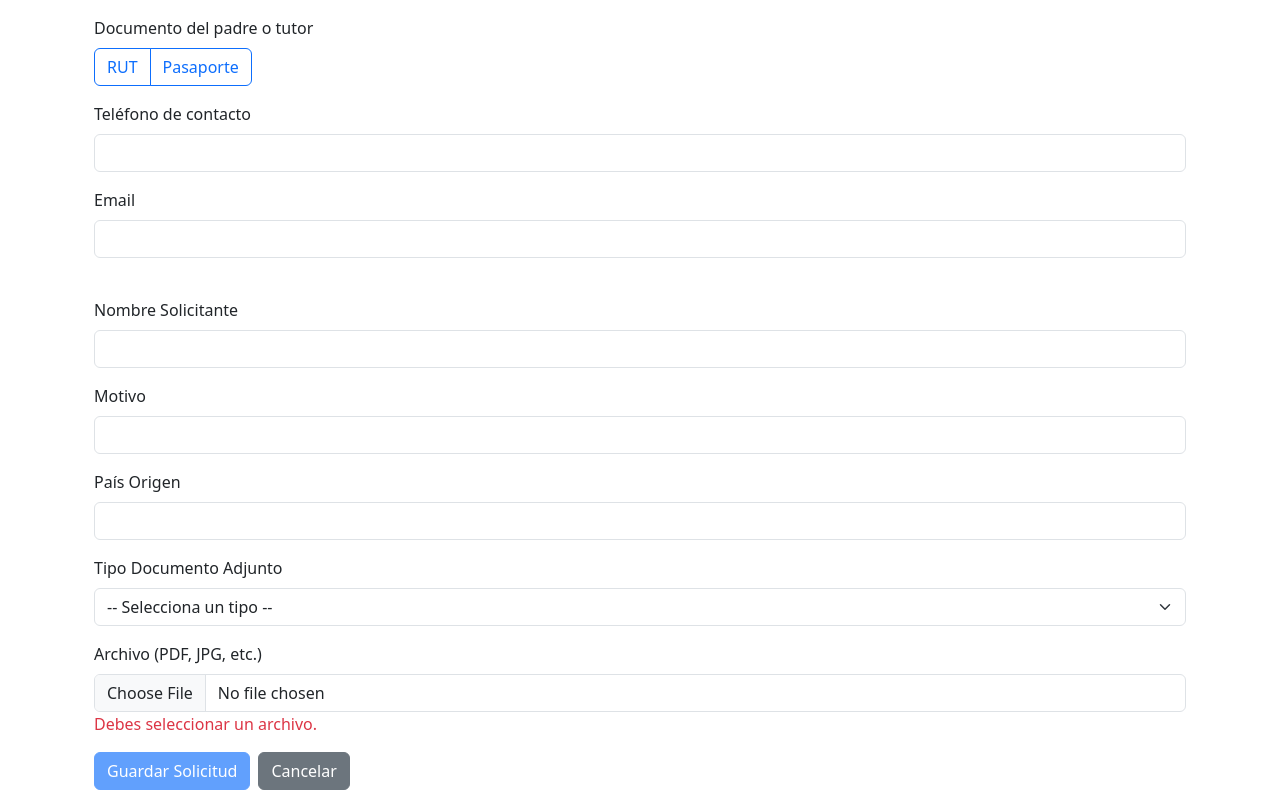
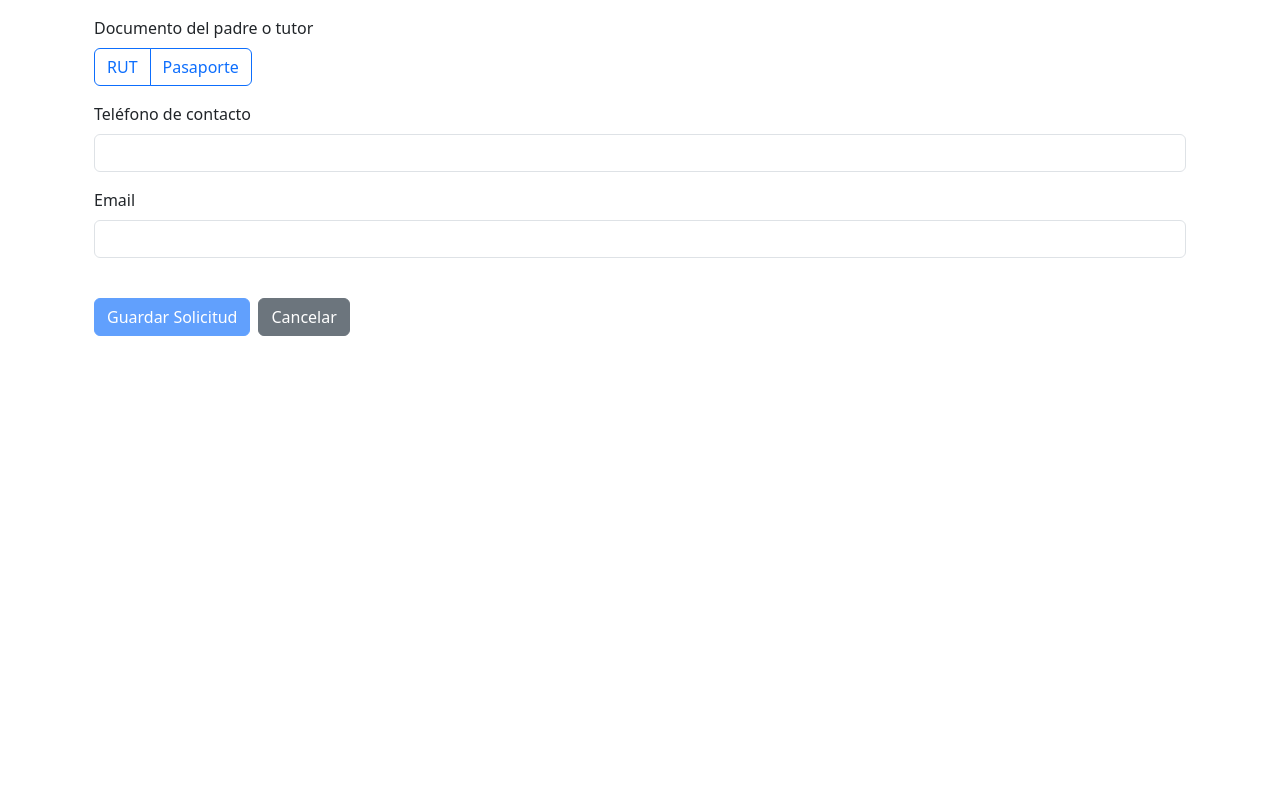
Before and after one commit to ragallardom/front-aduana, an Angular app: page /solicitud-aduana/nuevo in a window 1280 px wide. Shown: the part 842-1632 px from the top of the page. After the commit the page ends 1178 px from the top, so only its background shows below. Built offline with nearby package versions, Linux system fonts and the light colour scheme.

Commit message:
Adjust form fields and add origin country

```diff
--- a/src/app/models/solicitud-aduana.ts
+++ b/src/app/models/solicitud-aduana.ts
@@ -2,9 +2,11 @@ import { DocumentoAdjunto } from './documento-adjunto';
 
 export interface SolicitudAduana {
   id: number;
-  nombreSolicitante: string;
-  motivo: string;
+  /** Pais de origen del menor */
   paisOrigen: string;
+  /** Datos opcionales mantenidos por retrocompatibilidad */
+  nombreSolicitante?: string;
+  motivo?: string;
   estado?: string;
   fechaCreacion?: string;
   documentos?: DocumentoAdjunto[];
--- a/src/app/pages/solicitudes-aduana/formulario-solicitud/formulario-solicitud.html
+++ b/src/app/pages/solicitudes-aduana/formulario-solicitud/formulario-solicitud.html
@@ -183,6 +183,23 @@
           Debes seleccionar la nacionalidad.
         </div>
       </div>
+
+      <!-- País de Origen (solo entrada) -->
+      <div class="mb-3" *ngIf="formulario.get('tipoSolicitudMenor')?.value === 'Entrada'">
+        <label class="form-label">País de Origen</label>
+        <select formControlName="paisOrigen" class="form-select">
+          <option value="" disabled>-- Selecciona --</option>
+          <option value="Argentina">Argentina</option>
+          <option value="Perú">Perú</option>
+          <option value="Bolivia">Bolivia</option>
+        </select>
+        <div
+          *ngIf="formulario.get('paisOrigen')?.invalid && formulario.get('paisOrigen')?.touched"
+          class="text-danger"
+        >
+          El país de origen es obligatorio.
+        </div>
+      </div>
     </fieldset>
 
     <!-- Datos de los padres o tutores legales -->
@@ -337,95 +354,6 @@
       </div>
     </fieldset>
 
-    <!-- Nombre del Solicitante -->
-    <div class="mb-3">
-      <label class="form-label">Nombre Solicitante</label>
-      <input
-        type="text"
-        formControlName="nombreSolicitante"
-        class="form-control"
-      />
-      <div
-        *ngIf="
-          formulario.get('nombreSolicitante')?.invalid &&
-          formulario.get('nombreSolicitante')?.touched
-        "
-        class="text-danger"
-      >
-        El nombre del solicitante es obligatorio.
-      </div>
-    </div>
-
-    <!-- Tipo de Documento (eliminado) -->
-
-    <!-- Motivo -->
-    <div class="mb-3">
-      <label class="form-label">Motivo</label>
-      <input type="text" formControlName="motivo" class="form-control" />
-      <div
-        *ngIf="
-          formulario.get('motivo')?.invalid &&
-          formulario.get('motivo')?.touched
-        "
-        class="text-danger"
-      >
-        El motivo es obligatorio.
-      </div>
-    </div>
-
-    <!-- País de Origen -->
-    <div class="mb-3">
-      <label class="form-label">País Origen</label>
-      <input type="text" formControlName="paisOrigen" class="form-control" />
-      <div
-        *ngIf="
-          formulario.get('paisOrigen')?.invalid &&
-          formulario.get('paisOrigen')?.touched
-        "
-        class="text-danger"
-      >
-        El país de origen es obligatorio.
-      </div>
-    </div>
-
-    <!-- Tipo de Documento Adjunto -->
-    <div class="mb-3">
-      <label class="form-label">Tipo Documento Adjunto</label>
-      <select formControlName="tipoAdjunto" class="form-select">
-        <option value="" disabled>-- Selecciona un tipo --</option>
-        <option
-          *ngFor="let tipo of tiposAdjunto"
-          [value]="tipo"
-        >
-          {{ tipo }}
-        </option>
-      </select>
-      <div
-        *ngIf="
-          formulario.get('tipoAdjunto')?.invalid &&
-          formulario.get('tipoAdjunto')?.touched
-        "
-        class="text-danger"
-      >
-        Debes elegir un tipo de documento adjunto.
-      </div>
-    </div>
-
-    <!-- Archivo -->
-    <div class="mb-3">
-      <label class="form-label">Archivo (PDF, JPG, etc.)</label>
-      <input
-        type="file"
-        (change)="onFileChange($event)"
-        class="form-control"
-      />
-      <div
-        *ngIf="!archivoSeleccionado"
-        class="text-danger"
-      >
-        Debes seleccionar un archivo.
-      </div>
-    </div>
 
     <!-- Botones -->
     <button
--- a/src/app/pages/solicitudes-aduana/formulario-solicitud/formulario-solicitud.ts
+++ b/src/app/pages/solicitudes-aduana/formulario-solicitud/formulario-solicitud.ts
@@ -39,10 +39,6 @@ export function rutValidator(control: AbstractControl): ValidationErrors | null
 export class FormularioSolicitudComponent implements OnInit {
   formulario!: FormGroup;
   errorMsg = '';
-  archivoSeleccionado: File | null = null;
-
-  // Define los posibles tipos de adjunto (ajusta según tu backend)
-  tiposAdjunto = ['comprobante', 'manifiesto', 'factura'];
 
   constructor(
     private fb: FormBuilder,
@@ -67,11 +63,8 @@ export class FormularioSolicitudComponent implements OnInit {
       documentoMenor: ['', Validators.required],
       numeroDocumentoMenor: ['', Validators.required],
       nacionalidadMenor: ['', Validators.required],
-      nombreSolicitante: ['', Validators.required],
       numeroDocumentoPadre: ['', Validators.required],
-      motivo: ['', Validators.required],
       paisOrigen: ['', Validators.required],
-      tipoAdjunto: ['', Validators.required],
       // El input file no se asocia directamente a FormControl; lo validamos por código
     });
 
@@ -96,39 +89,21 @@ export class FormularioSolicitudComponent implements OnInit {
     });
   }
 
-  // 2) Capturamos el archivo que el usuario selecciona
-  onFileChange(event: any): void {
-    if (event.target.files && event.target.files.length > 0) {
-      this.archivoSeleccionado = event.target.files[0];
-    }
-  }
-
-  // 3) Manejo del submit
+  // Manejo del submit
   guardar(): void {
     // Validar campos
     if (this.formulario.invalid) {
       this.formulario.markAllAsTouched();
       return;
     }
-    if (!this.archivoSeleccionado) {
-      this.errorMsg = 'Debes seleccionar un archivo.';
-      return;
-    }
-
     // Construir payload con los campos básicos
     const f = this.formulario.value;
-    const payload: Omit<
-      SolicitudAduana,
-      'id' | 'estado' | 'fechaCreacion' | 'tipoDocumento' | 'numeroDocumento'
-    > = {
-      nombreSolicitante: f.nombreSolicitante,
-      motivo: f.motivo,
+    const payload: Pick<SolicitudAduana, 'paisOrigen'> = {
       paisOrigen: f.paisOrigen,
     };
-    const tipoAdj = f.tipoAdjunto;
 
     this.service
-      .crearConAdjunto(payload, tipoAdj, this.archivoSeleccionado)
+      .crearConAdjunto(payload)
       .subscribe({
         next: () => {
           // Al éxito, navegamos al listado
--- a/src/app/services/solicitudes-aduana/solicitud-aduana.ts
+++ b/src/app/services/solicitudes-aduana/solicitud-aduana.ts
@@ -24,19 +24,18 @@ export class SolicitudAduanaService {
    * Envía la solicitud utilizando `multipart/form-data`.
    */
   crearConAdjunto(
-    data: Omit<
-      SolicitudAduana,
-      'id' | 'estado' | 'fechaCreacion' | 'tipoDocumento' | 'numeroDocumento'
-    >,
-    tipoAdjunto: string,
-    archivo: File
+    data: Pick<SolicitudAduana, 'paisOrigen'>,
+    tipoAdjunto?: string,
+    archivo?: File
   ): Observable<SolicitudAduana> {
     const formData = new FormData();
-    formData.append('nombreSolicitante', data.nombreSolicitante);
-    formData.append('motivo', data.motivo);
     formData.append('paisOrigen', data.paisOrigen);
-    formData.append('tipoAdjunto', tipoAdjunto);
-    formData.append('archivo', archivo, archivo.name);
+    if (tipoAdjunto) {
+      formData.append('tipoAdjunto', tipoAdjunto);
+    }
+    if (archivo) {
+      formData.append('archivo', archivo, archivo.name);
+    }
 
     return this.http.post<SolicitudAduana>(this.baseUrl, formData);
   }
```
